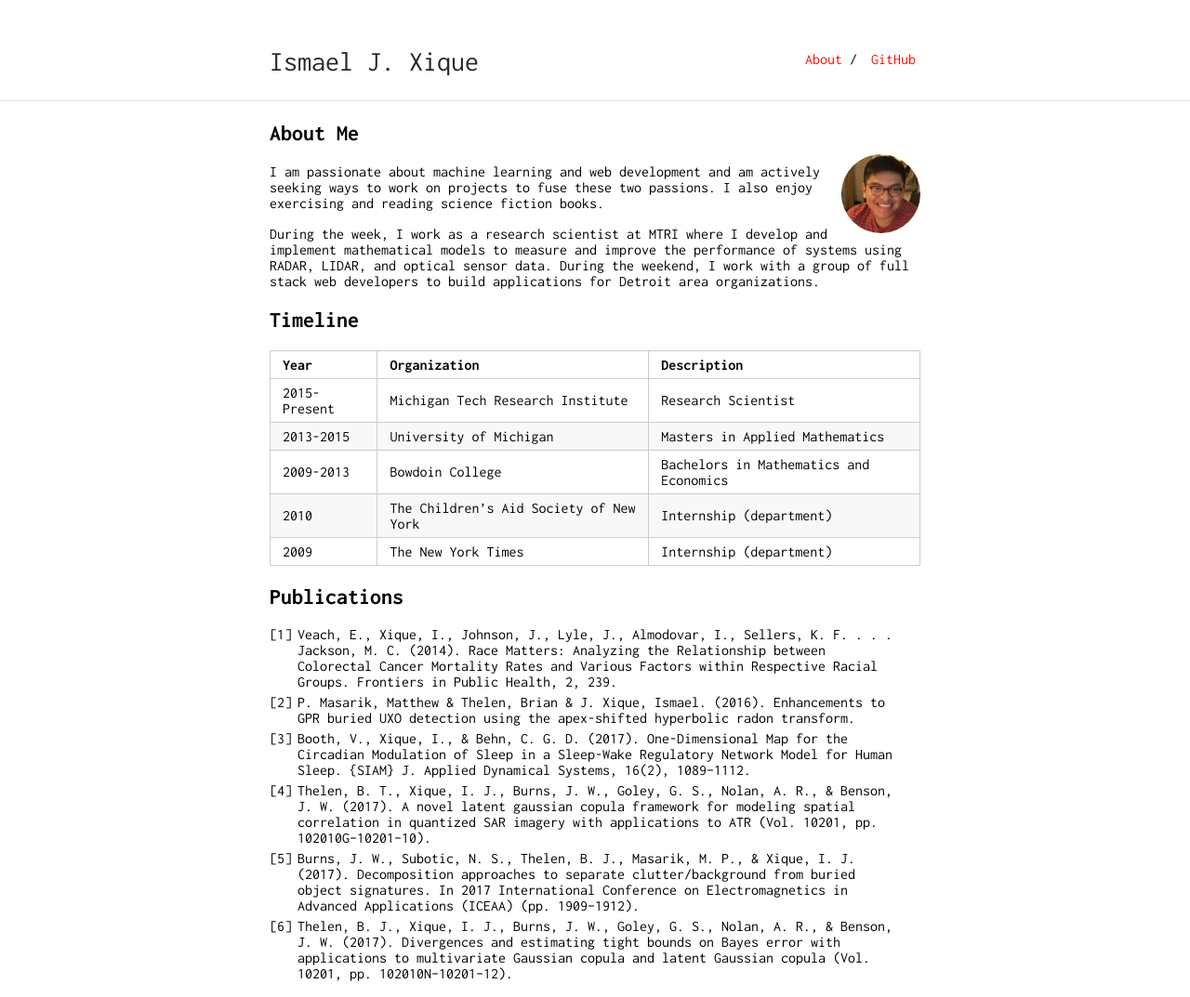
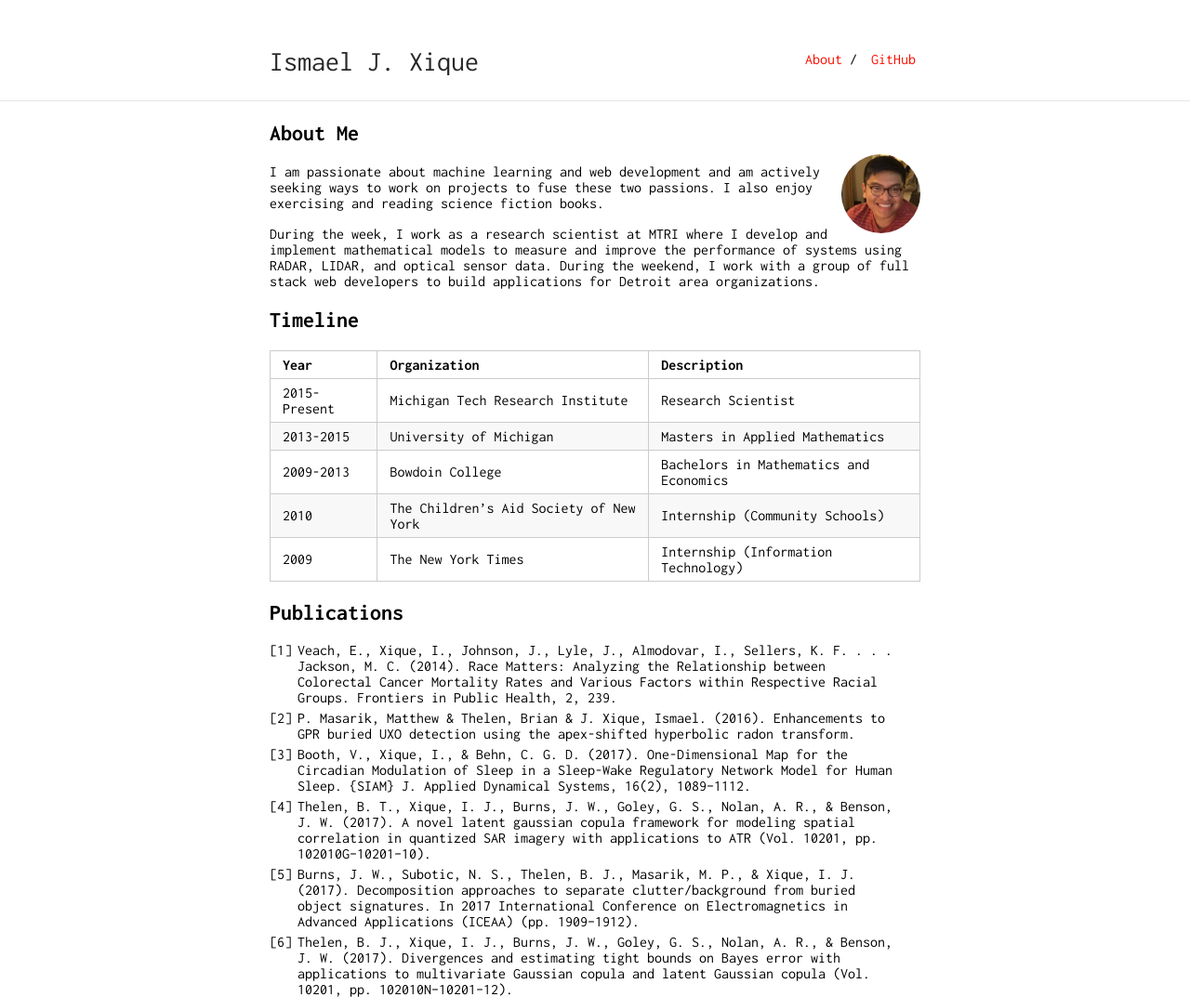
Before and after one commit to isjxique/isjxique.github.io, a Jekyll site: the page built from index.md, in a window 1280 px wide. Shown: the whole page at 93% size. Built offline with Jekyll 4.4.1, drawn with Linux system fonts in a browser that asks for light colours; our own code applies the rules of GitHub Pages for plain Markdown files.

Commit message:
fix internship

```diff
--- a/index.md
+++ b/index.md
@@ -18,8 +18,8 @@ Year | Organization | Description
 2015-Present | Michigan Tech Research Institute | Research Scientist
 2013-2015 | University of Michigan | Masters in Applied Mathematics
 2009-2013 | Bowdoin College | Bachelors in Mathematics and Economics
-2010 | The Children's Aid Society of New York| Internship (department)
-2009 | The New York Times | Internship (department)
+2010 | The Children's Aid Society of New York| Internship (Community Schools)
+2009 | The New York Times | Internship (Information Technology)
 
 ## Publications
 
```
